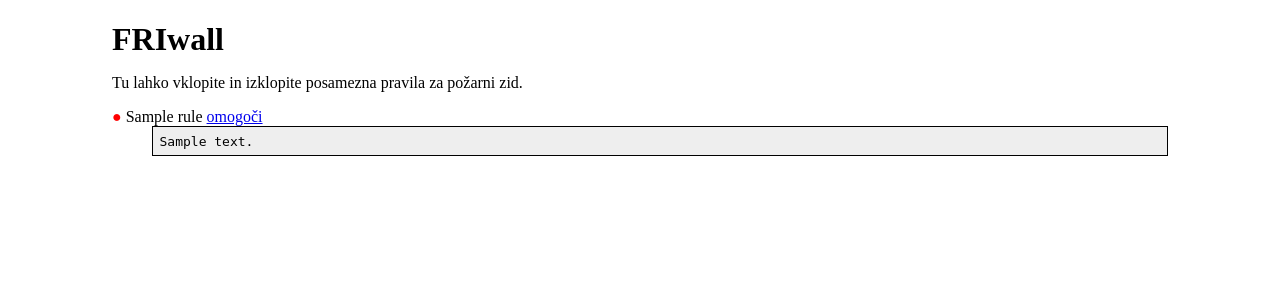
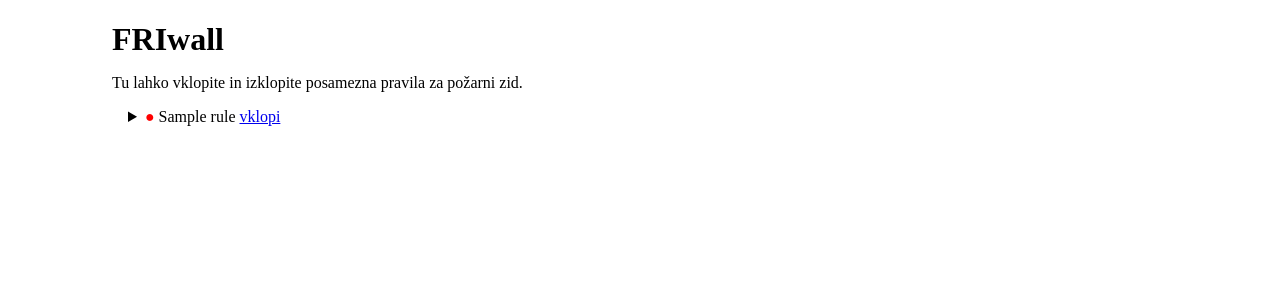
Before and after one commit to UL-FRI/friwall, a Flask app: template web/templates/rules/manage.html in a window 1280 px wide. Shown: the top 300 px of the page. Run offline with Flask 3, Linux system fonts and the light colour scheme; the template is opened without the code that fills it: most values are stand-ins (such as "Sample title", 1, 10 or a date in 2020).

Commit message:
Tweak templates for editing and managing rules

```diff
--- a/web/templates/rules/edit.html
+++ b/web/templates/rules/edit.html
@@ -2,7 +2,7 @@
 
 {% block content %}
 <p>
-Urejate pravilo #{{ index }}.
+Urejate pravilo #{{ index }}. <a href="{{ url_for('rules.index') }}">Seznam pravil.</a>
 
 <form id="request" method="POST">
 <p>
--- a/web/templates/rules/index.html
+++ b/web/templates/rules/index.html
@@ -9,12 +9,12 @@ Urejate prioritete pravil za požarni zid. Pravilo odstranite tako, da izbrišet
 <tbody>
 {% for rule in rules %}
 <tr>
-<td><input name="index" type="number" min="0" size="2" value="{{ loop.index * 10 }}" />
+<td><input name="index" type="number" min="0" size="4" value="{{ loop.index * 10 }}" />
 <td><input type="hidden" name="name" value="{{ rule.name }}" />
 <a href="{{ url_for('rules.edit', index=loop.index0) }}">{{ rule.name }}</a>
 {% endfor %}
 <tr>
-<td><input name="index" type="number" min="0" size="2" />
+<td><input name="index" type="number" min="0" size="4" />
 <td><input name="name" type="text" size="40" />
 </table>
 <p><button id="submit" type="submit">Shrani</button>
--- a/web/templates/rules/manage.html
+++ b/web/templates/rules/manage.html
@@ -4,17 +4,17 @@
 <p>
 Tu lahko vklopite in izklopite posamezna pravila za požarni zid.
 
-<dl>
 {% for rule in rules %}
-<dt>
+<details>
+<summary>
 {% if rule.enabled %}
-<font color="green">●</font> {{ rule.name }} <a href="{{ url_for('rules.toggle', index=rule.index, enable='false') }}">onemogoči</a>
+<font color="green">●</font> {{ rule.name }} <a href="{{ url_for('rules.toggle', index=rule.index, enable='false') }}">izklopi</a>
 {% else %}
-<font color="red">●</font> {{ rule.name }} <a href="{{ url_for('rules.toggle', index=rule.index, enable='true') }}">omogoči</a>
+<font color="red">●</font> {{ rule.name }} <a href="{{ url_for('rules.toggle', index=rule.index, enable='true') }}">vklopi</a>
 {% endif %}
-<dd>
+</summary>
 <pre><code>{{ rule.text }}</code></pre>
+</details>
 {% endfor %}
-</dl>
 
 {% endblock %}
```
